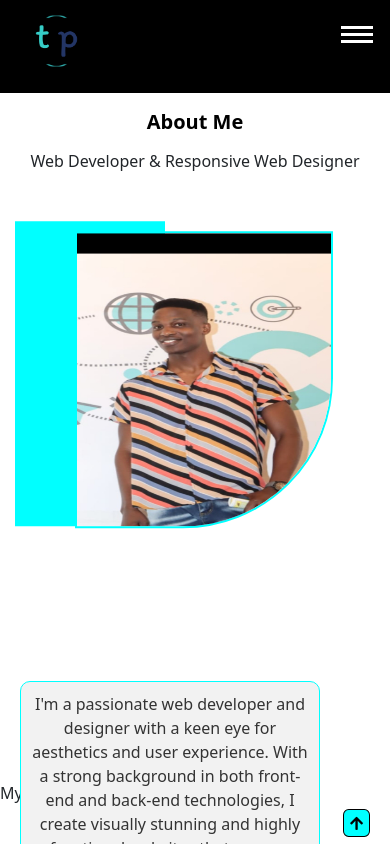
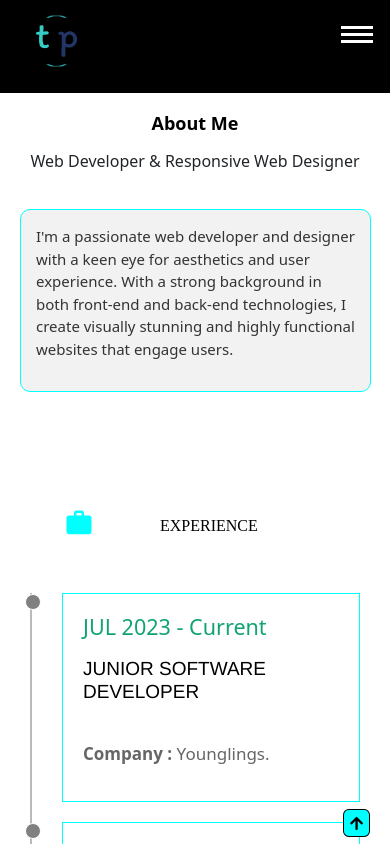
Before and after one commit to Tsepo-Phetla/Angular-firebase, an Angular app: page /about in a window 390 px wide. Shown: the top 844 px of the page. Built offline with nearby package versions, Linux system fonts and the light colour scheme; what ngx-captcha would draw is missing.

Commit message:
media query

```diff
--- a/src/app/about/about.component.css
+++ b/src/app/about/about.component.css
@@ -61,7 +61,122 @@ body {
     color: #333;
 }
 
-@media only screen and (max-width: 600px)  {
+@media only screen and (max-width: 390px) and (max-height: 844px){
+    .about-content {
+        padding: 20px; /* Adjust padding for smaller screens */
+    }
+
+    .about-content p {
+        font-size: 16px; /* Adjust font size for smaller screens */
+    }
+
+    .about-content h2 {
+        font-size: 18px; /* Adjust font size for smaller screens */
+    }
+
+    .content {
+        width: 90%; /* Adjust width for smaller screens */
+        height: auto; /* Allow height to adjust proportionally */
+        transform: none; /* Remove transform for smaller screens */
+    }
+
+    .image img {
+        display:none;
+
+    }
+
+    .about-text {
+        width: 90%; /* Adjust width for smaller screens */
+        padding: 15px; /* Adjust padding for smaller screens */
+        transform: none;
+       margin-left: 20px; /* Remove transform for smaller screens */
+    }
+
+    .about-text p {
+        font-size: 15px;
+         /* Adjust font size for smaller screens */
+    }
+
+}
+
+@media only screen and (max-width: 375px) and (max-height: 667px) {
+    .about-content {
+        padding: 20px; /* Adjust padding for smaller screens */
+    }
+
+    .about-content p {
+        font-size: 16px; /* Adjust font size for smaller screens */
+    }
+
+    .about-content h2 {
+        font-size: 18px; /* Adjust font size for smaller screens */
+    }
+
+    .content {
+        width: 90%; /* Adjust width for smaller screens */
+        height: auto; /* Allow height to adjust proportionally */
+        transform: none; /* Remove transform for smaller screens */
+    }
+
+    .image img {
+        display:none;
+
+    }
+
+    .about-text {
+        width: 90%; /* Adjust width for smaller screens */
+        padding: 15px; /* Adjust padding for smaller screens */
+        transform: none;
+       margin-left: 20px; /* Remove transform for smaller screens */
+    }
+
+    .about-text p {
+        font-size: 15px;
+         /* Adjust font size for smaller screens */
+    }
+}
+
+
+/* ipad */
+@media only screen and (min-width: 769px) and (max-width: 1024px) {
+.about-content {
+        padding: 20px; /* Adjust padding for smaller screens */
+    }
+
+    .about-content p {
+        font-size: 16px; /* Adjust font size for smaller screens */
+    }
+
+    .about-content h2 {
+        font-size: 18px; /* Adjust font size for smaller screens */
+    }
+
+    .content {
+        width: 90%; /* Adjust width for smaller screens */
+        height: auto; /* Allow height to adjust proportionally */
+        transform: none; /* Remove transform for smaller screens */
+    }
+
+    .image img {
+        display:none;
+
+    }
+
+    .about-text {
+        width: 90%; /* Adjust width for smaller screens */
+        padding: 30px; /* Adjust padding for smaller screens */
+        transform: none;
+       margin-left: 35px; /* Remove transform for smaller screens */
+    }
+
+    .about-text p {
+        font-size: 30px;
+         /* Adjust font size for smaller screens */
+    }
+
+}
+
+/* @media only screen and (max-width: 600px)  {
     .about-content {
      text-align: center;
      padding: 17px;
@@ -74,13 +189,6 @@ body {
      display: flex;
   flex-direction: column;
     }
-    .image img {
-  width: 258px;
-            height: 297px;
-       margin:10px;
-       border: 2px solid #00ffff;
-       transform: translateX(50px);
-     }
 .content{
     text-align: center;
     align-items: center;
@@ -92,7 +200,7 @@ body {
         text-align: center;
         align-items: center;
         transform: translateY(150px);
-        padding: 10px; /* Reduce padding for smaller screens */
+        padding: 10px;
         margin: 20px;
     }
-}
+} */
--- a/src/app/contact/contact.component.css
+++ b/src/app/contact/contact.component.css
@@ -45,18 +45,15 @@ text-align:center;
 .contact-list i a:hover{
     transform: scale(1.01) translateY(-5px);
 }
-.contact-icons{
-    font-size: 20px;
-}
 .contact-icons i{
     display: inline-block;
     justify-content: center;
     align-items: center;
     width: 40px;
     height:40px;
-    background:transparent;
+    background:#081b29;;
     border-radius: 50%;
-    font-size: 20px;
+    font-size: 32px;
     border:2px solid #00ffff;
     color: #00ffff;
     text-decoration: none;
@@ -115,7 +112,8 @@ text-align:center;
     .contact-form form{
         width:89%;
     }
-    .bx {
-        font-size: 24px;
+    .contact-icons a i {
+        font-size: 32px;
+        background:#081b29;
       }
   }
--- a/src/app/contact/contact.component.html
+++ b/src/app/contact/contact.component.html
@@ -11,7 +11,7 @@
         </div>
         <div class="contact-icons">
             <a href="https://github.com/Tsepo-Phetla"><i class='bx bxl-github'></i></a>
-            <a href="https://www.linkedin.com/in/tsepo-phetla-95a22a194/" target="_blank"><i class='bx bxl-linkedin-square'></i></a>
+            <a href="https://www.linkedin.com/in/tsepo-phetla-95a22a194/" target="_blank"><i class='bx bxl-linkedin'></i></a>
         </div>
 
     </div>
--- a/src/app/experience/experience.component.css
+++ b/src/app/experience/experience.component.css
@@ -1,3 +1,25 @@
+.experience{
+    justify-content: center;
+    align-items: cente;
+    text-align: center;
+    font-weight: bold;
+    font-size: 20px;
+    color: black;
+}
+
+@media only screen and (max-width: 600px)  {
+    .experience{
+       position: relative;
+       font-size: 1rem;
+       grid-template-columns: 2fr;
+       justify-content: center;
+       align-items: center;
+       display: flex;
+       top: 200px;
+       flex-direction: column;
+    }
+}
+
 
 @media only screen and (max-width: 375px) and (max-height: 667px){
     .experience{
--- a/src/app/home/home.component.html
+++ b/src/app/home/home.component.html
@@ -7,7 +7,7 @@
 
   <div class="home-sci">
     <a href="#"><i class='bx bxl-github'></i></a>
-    <a href="#"><i class='bx bxl-linkedin-square'></i></a>
+    <a href="#"><i class='bx bxl-linkedin'></i></a>
   </div>
 
 
--- a/src/app/portfolio/portfolio.component.html
+++ b/src/app/portfolio/portfolio.component.html
@@ -6,7 +6,7 @@
 
         <div class="portfolio-content">
           <div class="row">
-            <img src="\assets\images\coming_soon.jpg">
+            <img src="\assets\images\port.PNG">
             <div class="layer">
               <h5>SCHOOL WEBSITE</h5>
               <p>Mzamomtsha Website</p>
@@ -15,7 +15,7 @@
           </div>
 
           <div class="row">
-            <img src="\assets\images\coming_soon.jpg">
+            <img src="\assets\images\sustain.PNG">
             <div class="layer">
               <h5>SCHOOL WEBSITE</h5>
               <p>Mzamomtsha Website</p>
@@ -26,7 +26,7 @@
 
 
           <div class="row">
-            <img src="\assets\images\coming_soon.jpg">
+            <img src="\assets\images\taxcalculator-1080x675.jpg">
             <div class="layer">
               <h5>SCHOOL WEBSITE</h5>
               <p>Mzamomtsha Website</p>
```
